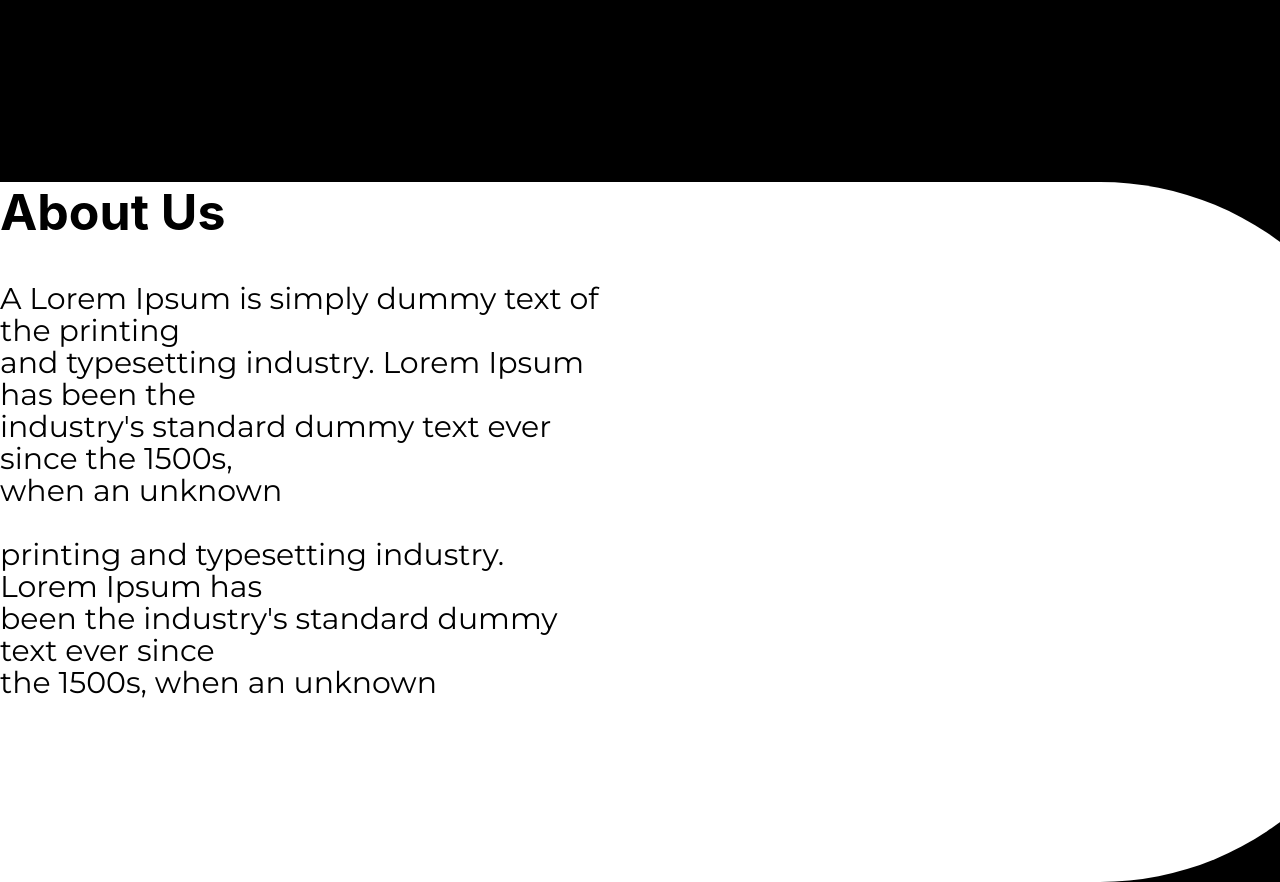
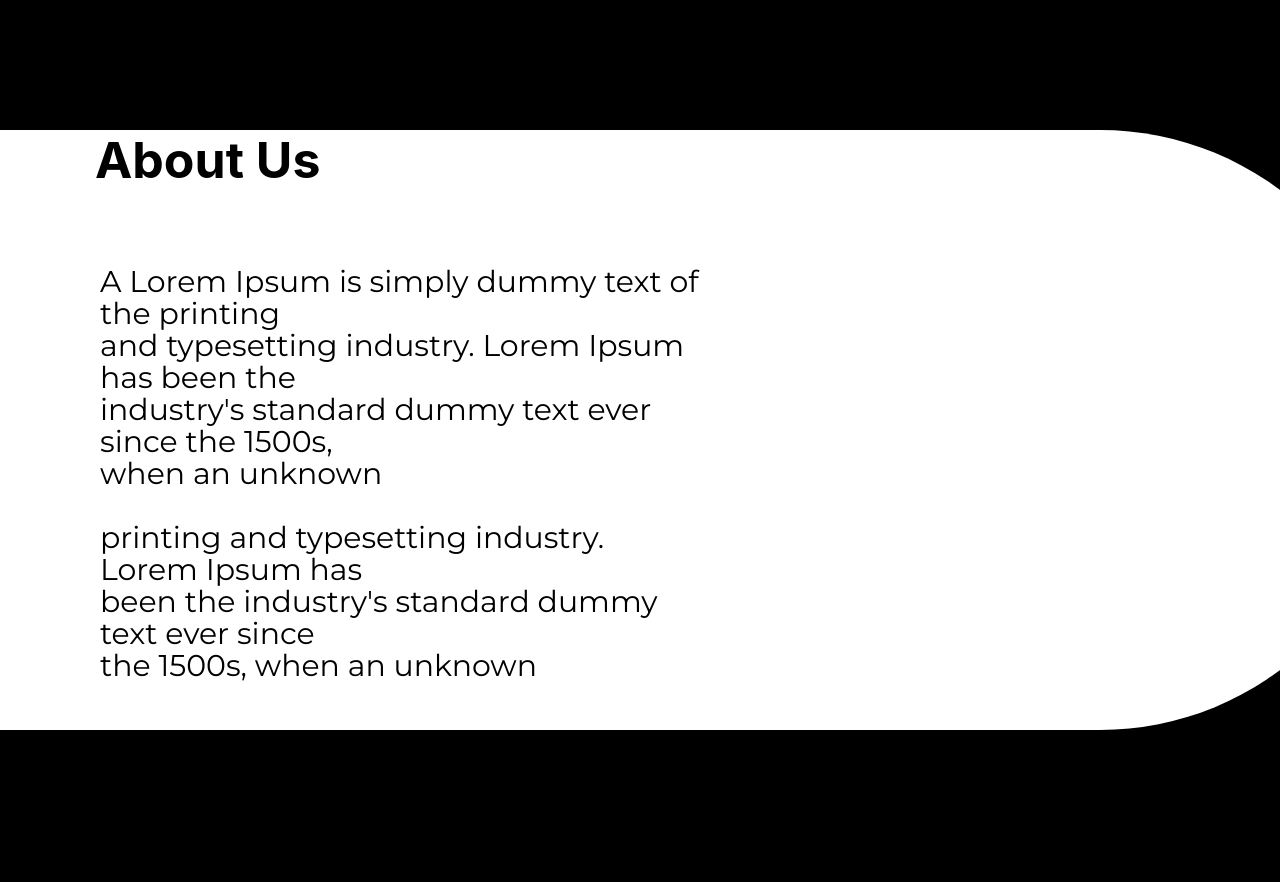
Before and after one commit to rendick/CryptoSite, a React (Create React App) app: page / in a window 1280 px wide. Shown: the part 1000-1882 px from the top of the page. After the commit the page ends 1730 px from the top, so only its background shows below. Built offline with nearby package versions, Linux system fonts and the light colour scheme.

Commit message:
aboutus section

```diff
--- a/src/components/About/About.scss
+++ b/src/components/About/About.scss
@@ -1,6 +1,6 @@
 .menu {
     width: 1400px;
-    height: 700px;
+    height: 600px;
     border-radius: 0px 300px 300px 0px;
     background: #FFFFFF;
 }
@@ -10,9 +10,13 @@
     font-size: 30px;
     width: 600px;
     line-height: 32px;
-    font-family: 'Montserrat', sans-serif;
+    font-family: "Montserrat", sans-serif;
+    margin-left: 100px;
+    margin-top: 76px;
 }
 
 .menu h2{
     font-size: 50px;
+    margin-left: 95px;
+    margin-top: -10px;
 }
--- a/src/components/Header/Header.jsx
+++ b/src/components/Header/Header.jsx
@@ -13,7 +13,7 @@ export default class Header extends Component {
                                 <li><a href="">Services</a></li>
                                 <li><a href="">How it works</a></li>
                                 <li><a href="">Community</a></li>
-                                <li><a href="https://google.com"><button className='airdrop-btn'>Airdrop</button></a></li>
+                                <li><a href="https://google.com" target={'_blank'}><button className='airdrop-btn'>Airdrop</button></a></li>
                             </ul>
                         </div>
                         <div className="logo">
```
